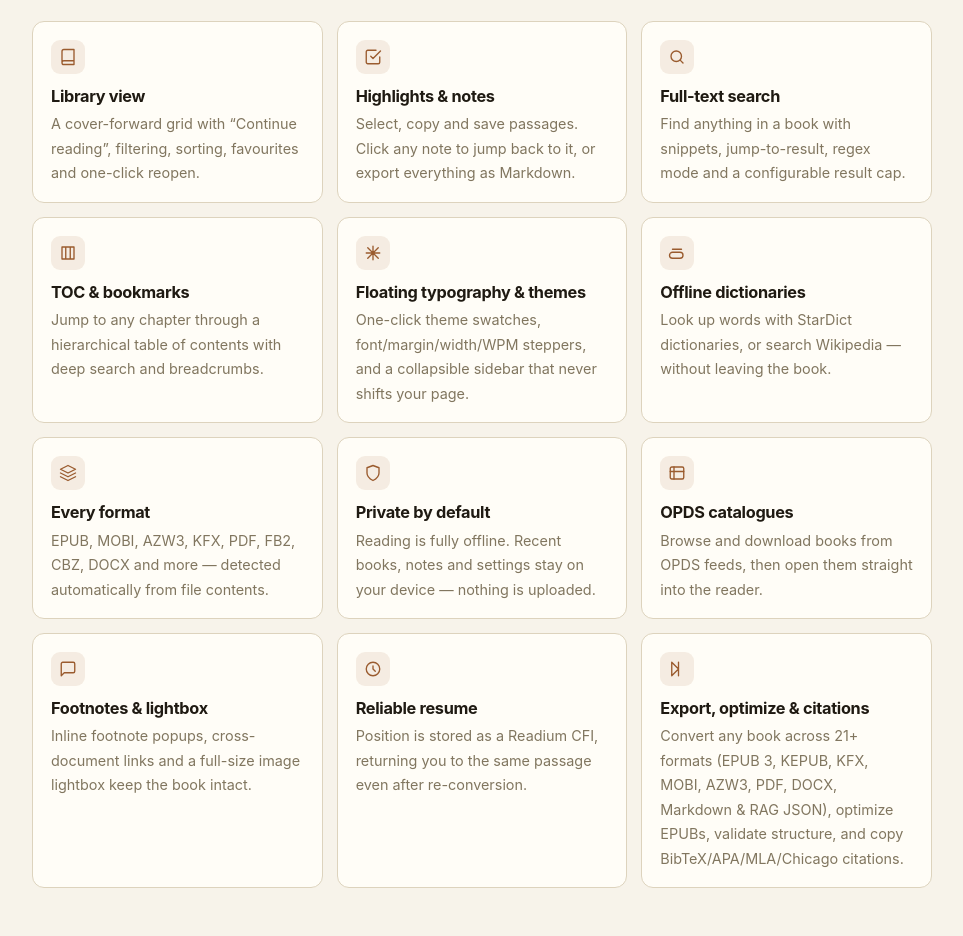
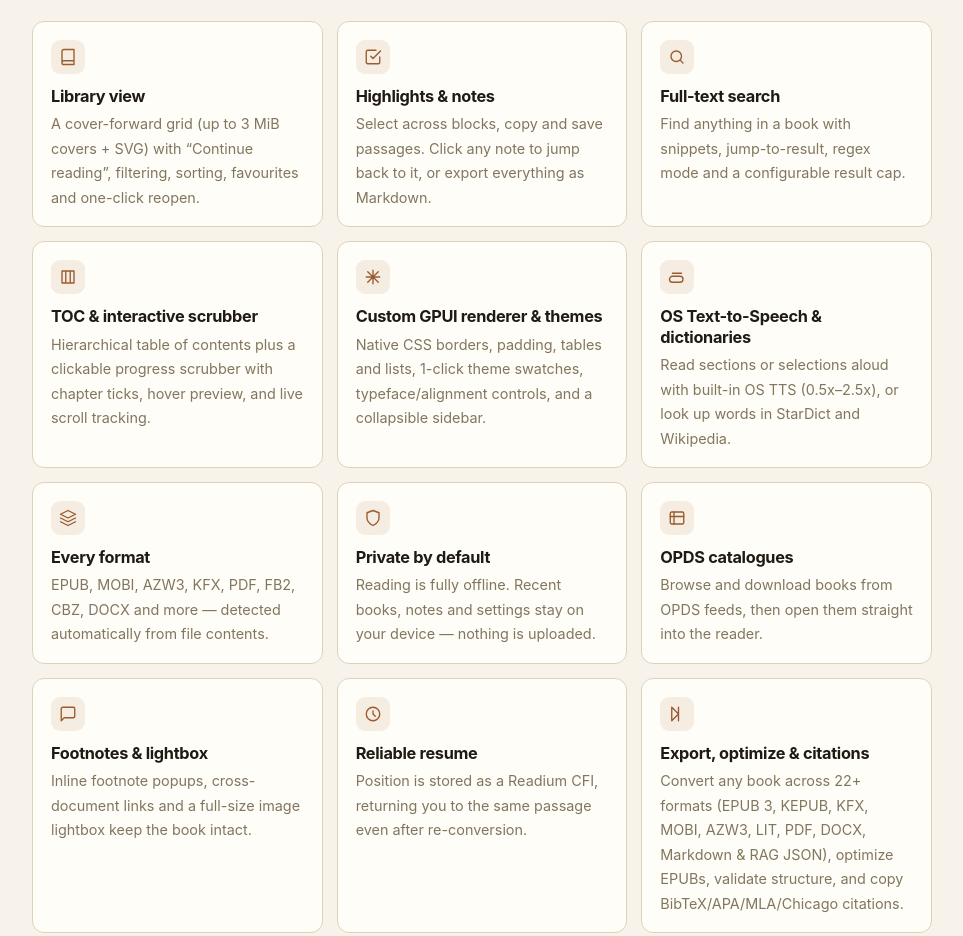
Before and after one commit to SV-stark/eParna, a plain HTML site: page docs/index.html in a window 1280 px wide. Shown: the part 1582-2518 px from the top of the page, without its empty margins (158-1121 px from the left). Drawn offline with Linux system fonts and the light colour scheme; no server answers.

Commit message:
docs: update README and GitHub Pages for v0.9.2 features

```diff
--- a/docs/index.html
+++ b/docs/index.html
@@ -511,18 +511,18 @@ footer p { margin: 0 0 8px; }
     <h2>Everything you need to actually read</h2>
     <p class="section-desc">A focused reader that stays out of the way — with the details that make long sessions comfortable.</p>
     <div class="grid">
-      <div class="card"><div class="ic"><svg viewBox="0 0 24 24"><path d="M4 19.5A2.5 2.5 0 0 1 6.5 17H20M6.5 2H20v20H6.5A2.5 2.5 0 0 1 4 19.5v-15A2.5 2.5 0 0 1 6.5 2z"/></svg></div><h3>Library view</h3><p>A cover-forward grid with “Continue reading”, filtering, sorting, favourites and one-click reopen.</p></div>
-      <div class="card"><div class="ic"><svg viewBox="0 0 24 24"><path d="M9 11l3 3L22 4M21 12v7a2 2 0 0 1-2 2H5a2 2 0 0 1-2-2V5a2 2 0 0 1 2-2h11"/></svg></div><h3>Highlights &amp; notes</h3><p>Select, copy and save passages. Click any note to jump back to it, or export everything as Markdown.</p></div>
+      <div class="card"><div class="ic"><svg viewBox="0 0 24 24"><path d="M4 19.5A2.5 2.5 0 0 1 6.5 17H20M6.5 2H20v20H6.5A2.5 2.5 0 0 1 4 19.5v-15A2.5 2.5 0 0 1 6.5 2z"/></svg></div><h3>Library view</h3><p>A cover-forward grid (up to 3 MiB covers + SVG) with “Continue reading”, filtering, sorting, favourites and one-click reopen.</p></div>
+      <div class="card"><div class="ic"><svg viewBox="0 0 24 24"><path d="M9 11l3 3L22 4M21 12v7a2 2 0 0 1-2 2H5a2 2 0 0 1-2-2V5a2 2 0 0 1 2-2h11"/></svg></div><h3>Highlights &amp; notes</h3><p>Select across blocks, copy and save passages. Click any note to jump back to it, or export everything as Markdown.</p></div>
       <div class="card"><div class="ic"><svg viewBox="0 0 24 24"><circle cx="11" cy="11" r="7"/><path d="m20 20-3.5-3.5"/></svg></div><h3>Full-text search</h3><p>Find anything in a book with snippets, jump-to-result, regex mode and a configurable result cap.</p></div>
-      <div class="card"><div class="ic"><svg viewBox="0 0 24 24"><path d="M4 4h16v16H4zM9 4v16M15 4v16"/></svg></div><h3>TOC &amp; bookmarks</h3><p>Jump to any chapter through a hierarchical table of contents with deep search and breadcrumbs.</p></div>
-      <div class="card"><div class="ic"><svg viewBox="0 0 24 24"><path d="M12 3v18M3 12h18M5 5l14 14M19 5 5 19"/></svg></div><h3>Floating typography &amp; themes</h3><p>One-click theme swatches, font/margin/width/WPM steppers, and a collapsible sidebar that never shifts your page.</p></div>
-      <div class="card"><div class="ic"><svg viewBox="0 0 24 24"><path d="M20 15a4 4 0 0 0-4-4H6a4 4 0 0 0 0 8h10a4 4 0 0 0 4-4zM6 7h12"/></svg></div><h3>Offline dictionaries</h3><p>Look up words with StarDict dictionaries, or search Wikipedia — without leaving the book.</p></div>
+      <div class="card"><div class="ic"><svg viewBox="0 0 24 24"><path d="M4 4h16v16H4zM9 4v16M15 4v16"/></svg></div><h3>TOC &amp; interactive scrubber</h3><p>Hierarchical table of contents plus a clickable progress scrubber with chapter ticks, hover preview, and live scroll tracking.</p></div>
+      <div class="card"><div class="ic"><svg viewBox="0 0 24 24"><path d="M12 3v18M3 12h18M5 5l14 14M19 5 5 19"/></svg></div><h3>Custom GPUI renderer &amp; themes</h3><p>Native CSS borders, padding, tables and lists, 1-click theme swatches, typeface/alignment controls, and a collapsible sidebar.</p></div>
+      <div class="card"><div class="ic"><svg viewBox="0 0 24 24"><path d="M20 15a4 4 0 0 0-4-4H6a4 4 0 0 0 0 8h10a4 4 0 0 0 4-4zM6 7h12"/></svg></div><h3>OS Text-to-Speech &amp; dictionaries</h3><p>Read sections or selections aloud with built-in OS TTS (0.5x–2.5x), or look up words in StarDict and Wikipedia.</p></div>
       <div class="card"><div class="ic"><svg viewBox="0 0 24 24"><path d="M12 2 2 7l10 5 10-5-10-5zM2 17l10 5 10-5M2 12l10 5 10-5"/></svg></div><h3>Every format</h3><p>EPUB, MOBI, AZW3, KFX, PDF, FB2, CBZ, DOCX and more — detected automatically from file contents.</p></div>
       <div class="card"><div class="ic"><svg viewBox="0 0 24 24"><path d="M12 22s8-4 8-10V5l-8-3-8 3v7c0 6 8 10 8 10z"/></svg></div><h3>Private by default</h3><p>Reading is fully offline. Recent books, notes and settings stay on your device — nothing is uploaded.</p></div>
       <div class="card"><div class="ic"><svg viewBox="0 0 24 24"><rect x="3" y="4" width="18" height="16" rx="2"/><path d="M3 10h18M8 4v16"/></svg></div><h3>OPDS catalogues</h3><p>Browse and download books from OPDS feeds, then open them straight into the reader.</p></div>
       <div class="card"><div class="ic"><svg viewBox="0 0 24 24"><path d="M21 15a2 2 0 0 1-2 2H7l-4 4V5a2 2 0 0 1 2-2h14a2 2 0 0 1 2 2z"/></svg></div><h3>Footnotes &amp; lightbox</h3><p>Inline footnote popups, cross-document links and a full-size image lightbox keep the book intact.</p></div>
       <div class="card"><div class="ic"><svg viewBox="0 0 24 24"><path d="M12 8v4l3 3M21 12a9 9 0 1 1-18 0 9 9 0 0 1 18 0z"/></svg></div><h3>Reliable resume</h3><p>Position is stored as a Readium CFI, returning you to the same passage even after re-conversion.</p></div>
-      <div class="card"><div class="ic"><svg viewBox="0 0 24 24"><path d="M5 3v18l9-9-9-9zM14 3v18"/></svg></div><h3>Export, optimize &amp; citations</h3><p>Convert any book across 21+ formats (EPUB 3, KEPUB, KFX, MOBI, AZW3, PDF, DOCX, Markdown &amp; RAG JSON), optimize EPUBs, validate structure, and copy BibTeX/APA/MLA/Chicago citations.</p></div>
+      <div class="card"><div class="ic"><svg viewBox="0 0 24 24"><path d="M5 3v18l9-9-9-9zM14 3v18"/></svg></div><h3>Export, optimize &amp; citations</h3><p>Convert any book across 22+ formats (EPUB 3, KEPUB, KFX, MOBI, AZW3, LIT, PDF, DOCX, Markdown &amp; RAG JSON), optimize EPUBs, validate structure, and copy BibTeX/APA/MLA/Chicago citations.</p></div>
     </div>
   </section>
 
@@ -590,6 +590,7 @@ footer p { margin: 0 0 8px; }
 <span class="k">Alt+← / Bksp</span> Jump back in history
 <span class="k">Home / End</span> First / last section
 <span class="k">F11</span> Toggle fullscreen
+<span class="k">V</span> Read aloud / Stop OS TTS
 <span class="k">+ / −</span> Font size
 </div></div></pre>
   </section>
@@ -617,8 +618,9 @@ footer p { margin: 0 0 8px; }
       <table>
         <thead><tr><th>Crate</th><th>Purpose</th></tr></thead>
         <tbody>
-          <tr><td>ebook-rs</td><td>Multi-format parsing &amp; 21+ format export, search, TOC, covers, validation, EPUB optimizer &amp; analytics</td></tr>
+          <tr><td>ebook-rs</td><td>Multi-format parsing &amp; 22+ format export, search, TOC, covers, validation, EPUB optimizer &amp; analytics</td></tr>
           <tr><td>gpui-kit</td><td>GPU-accelerated native UI (powered by gpui-fast)</td></tr>
+          <tr><td>tts</td><td>OS built-in Text-to-Speech (SAPI, AVSpeechSynthesizer, Speech Dispatcher)</td></tr>
           <tr><td>rfd</td><td>Native file dialogs</td></tr>
           <tr><td>serde / serde_json</td><td>State and annotation serialization</td></tr>
           <tr><td>ureq</td><td>OPDS catalogues and online lookups</td></tr>
```
Also changed, not shown: 1 other file.
